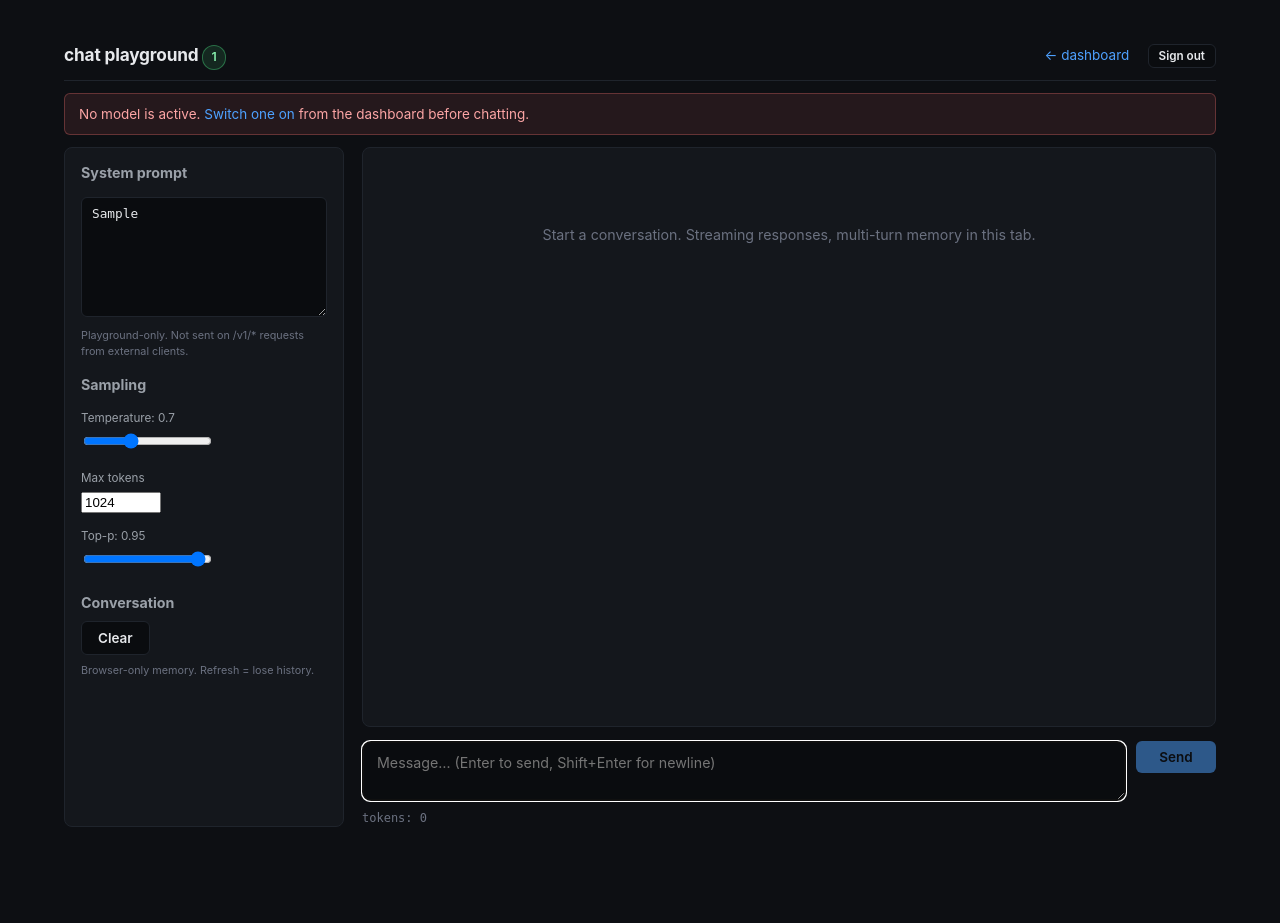
After one commit to Alexander-Ollman/qwen3.6-on-rtx3090, a FastAPI app: template control/app/templates/chat.html in a window 1280 px wide. The commit adds this page. Run offline with FastAPI, Linux system fonts and the light colour scheme; the template is opened without the code that fills it: most values are stand-ins (such as "Sample title", 1, 10 or a date in 2020); parts of the project's set-up code (start-up, migrations or seed data) failed here and were passed over.

Commit message:
control: add /chat playground, admin system-prompt, agent-config docs
Three additions, all behind the existing session-or-bearer auth:

1. /chat playground (multi-turn streaming chat).
   - Browser-only memory (no SQLite, no per-user persistence).
   - Streaming via fetch + ReadableStream, parses OpenAI SSE format.
   - Renders Qwen3's `reasoning` deltas as a muted think-block, separate
     from the visible content.
   - Temperature, top-p, max-tokens controls. Stop button. Clear button.
   - Live throughput estimate (chars/4 ÷ elapsed) for sanity-checking.

2. Default system prompt admin (dashboard "Playground defaults" card).
   - Stored in SQLite state table. Session-only auth (same gate as
     password change / token rotation).
   - Pre-fills the /chat playground's system field.
   - Explicitly NOT injected into /v1/* traffic from external clients —
     they always control their own system message. The card and README
     both call this out, since coding agents (OpenCode, Continue,
     Claude Code) rely on their own system prompts for tool schemas.

3. control/README.md: "Configuring coding agents" section with concrete
   copy-paste configs for OpenCode, Continue, Cursor, Claude Code,
   OpenWebUI, plus a Compatibility Matrix and a Path B fallback for
   older Claude Code versions that need Anthropic-format translation
   (LiteLLM bridge). Also documents the Claude-Code-via-Ollama anti-pattern.

```diff
--- a/control/app/main.py
+++ b/control/app/main.py
@@ -282,6 +282,54 @@ async def api_change_password(
     return JSONResponse({"ok": True})
 
 
+# ---------- Default playground system prompt --------------------------------
+# Stored in the state table. Pre-fills the /chat playground only; NEVER
+# injected into /v1/* traffic from external clients.
+
+SYSTEM_PROMPT_KEY = "playground_system_prompt"
+
+
+@app.get("/api/admin/system-prompt")
+async def api_get_system_prompt(request: Request) -> Response:
+    if not auth.is_session_authenticated(request):
+        return JSONResponse({"error": "session required"}, status_code=401)
+    return JSONResponse({"prompt": db.get_state(SYSTEM_PROMPT_KEY) or ""})
+
+
+@app.put("/api/admin/system-prompt")
+async def api_set_system_prompt(request: Request) -> Response:
+    if not auth.is_session_authenticated(request):
+        return JSONResponse({"error": "session required"}, status_code=401)
+    body = await request.json()
+    prompt = (body or {}).get("prompt", "")
+    if not isinstance(prompt, str):
+        return JSONResponse({"error": "prompt must be a string"}, status_code=400)
+    if len(prompt) > 16000:
+        return JSONResponse({"error": "prompt too long (>16k chars)"}, status_code=400)
+    db.set_state(SYSTEM_PROMPT_KEY, prompt)
+    return JSONResponse({"ok": True, "length": len(prompt)})
+
+
+# ---------- /chat playground ---------------------------------------------
+
+@app.get("/chat", response_class=HTMLResponse)
+async def chat_playground(request: Request) -> Response:
+    redirect = auth.require_auth_or_redirect(request)
+    if redirect:
+        return redirect
+    return templates.TemplateResponse(
+        "chat.html",
+        {
+            "request": request,
+            "api_token": auth.read_api_token(),
+            "served_model_id": orchestrator.served_model_id() or "",
+            "active_profile": orchestrator.state.active_profile,
+            "default_system_prompt": db.get_state(SYSTEM_PROMPT_KEY) or "",
+            "is_active": orchestrator.state.status == Status.ACTIVE,
+        },
+    )
+
+
 # ---------- /v1 catch-all proxy --------------------------------------------
 
 @app.api_route("/v1/{rest_path:path}", methods=["GET", "POST", "PUT", "DELETE", "PATCH"])
--- /dev/null
+++ b/control/app/templates/chat.html
@@ -0,0 +1,367 @@
+<!DOCTYPE html>
+<html lang="en">
+<head>
+<meta charset="UTF-8">
+<meta name="viewport" content="width=device-width, initial-scale=1">
+<title>qwen-control — chat playground</title>
+<link rel="stylesheet" href="/static/style.css">
+<style>
+  /* Chat-specific styles (kept here so the main stylesheet stays focused) */
+  .chat-shell { display: grid; grid-template-columns: 280px 1fr; gap: 18px; height: calc(100vh - 120px); }
+  @media (max-width: 880px) { .chat-shell { grid-template-columns: 1fr; height: auto; } }
+
+  .chat-side {
+    background: var(--bg-elev);
+    border: 1px solid var(--rule);
+    border-radius: 8px;
+    padding: 14px 16px;
+    overflow-y: auto;
+  }
+  .chat-side h3 { font-size: 0.95em; margin: 0 0 8px; color: var(--fg-dim); }
+  .chat-side textarea {
+    width: 100%;
+    min-height: 120px;
+    background: var(--bg-code);
+    color: var(--fg);
+    border: 1px solid var(--rule);
+    border-radius: 6px;
+    padding: 8px 10px;
+    font-family: "JetBrains Mono", monospace;
+    font-size: 0.85em;
+    resize: vertical;
+  }
+  .chat-side .field { margin: 14px 0; }
+  .chat-side .row-inline { display: flex; gap: 10px; align-items: center; }
+  .chat-side input[type=number], .chat-side input[type=range] { flex: 1; }
+
+  .chat-main { display: flex; flex-direction: column; min-height: 0; }
+  .chat-log {
+    flex: 1;
+    background: var(--bg-elev);
+    border: 1px solid var(--rule);
+    border-radius: 8px;
+    padding: 16px 20px;
+    overflow-y: auto;
+    margin-bottom: 14px;
+  }
+
+  .msg { margin: 14px 0; padding: 10px 14px; border-radius: 8px; line-height: 1.55; white-space: pre-wrap; word-wrap: break-word; }
+  .msg.user { background: rgba(78, 161, 255, 0.08); border: 1px solid rgba(78, 161, 255, 0.25); }
+  .msg.assistant { background: var(--bg-code); border: 1px solid var(--rule); }
+  .msg.assistant.streaming::after { content: "▍"; color: var(--accent); animation: blink 1s steps(2) infinite; }
+  @keyframes blink { 50% { opacity: 0; } }
+  .msg .role { font-size: 0.75em; font-weight: 600; color: var(--fg-mute); text-transform: uppercase; letter-spacing: 0.04em; margin-bottom: 4px; }
+  .msg .role.assistant { color: var(--accent); }
+  .msg .role.user { color: #93c5fd; }
+
+  .msg .think { display: block; font-size: 0.85em; color: var(--fg-mute); border-left: 2px solid var(--rule); padding-left: 10px; margin: 6px 0; font-style: italic; opacity: 0.85; }
+
+  .chat-empty { text-align: center; color: var(--fg-mute); padding: 60px 20px; font-size: 0.95em; }
+
+  .chat-input-row { display: flex; gap: 10px; }
+  .chat-input-row textarea {
+    flex: 1;
+    background: var(--bg-code);
+    color: var(--fg);
+    border: 1px solid var(--rule);
+    border-radius: 8px;
+    padding: 12px 14px;
+    font-family: inherit;
+    font-size: 0.95em;
+    resize: vertical;
+    min-height: 60px;
+    max-height: 240px;
+  }
+  .chat-input-row .send-col { display: flex; flex-direction: column; gap: 6px; }
+  .chat-input-row button { white-space: nowrap; min-width: 80px; }
+
+  .chat-stats { display: flex; gap: 14px; font-size: 0.8em; color: var(--fg-mute); margin-top: 8px; }
+  .chat-stats span { font-family: "JetBrains Mono", monospace; }
+
+  .pill-inline { font-size: 0.72em; padding: 2px 8px; }
+  .header-bar { display: flex; justify-content: space-between; align-items: center; padding: 10px 0; border-bottom: 1px solid var(--rule); margin-bottom: 12px; }
+  .header-bar h1 { margin: 0; font-size: 1.15em; }
+  .header-bar .links a { margin-left: 14px; font-size: 0.9em; }
+
+  .warning-bar { background: rgba(248, 113, 113, 0.1); border: 1px solid rgba(248, 113, 113, 0.3); color: #fca5a5; padding: 10px 14px; border-radius: 6px; margin-bottom: 12px; font-size: 0.9em; }
+</style>
+</head>
+<body>
+<main style="max-width: 1200px;">
+  <div class="header-bar">
+    <h1>chat playground
+      {% if active_profile %}
+        <span class="pill active pill-inline">{{ served_model_id }}</span>
+      {% else %}
+        <span class="pill off pill-inline">no model active</span>
+      {% endif %}
+    </h1>
+    <div class="links">
+      <a href="/">← dashboard</a>
+      <form method="post" action="/logout" style="display: inline; margin-left: 14px;">
+        <button type="submit" class="btn secondary" style="padding: 4px 10px; font-size: 0.78em;">Sign out</button>
+      </form>
+    </div>
+  </div>
+
+  {% if not is_active %}
+  <div class="warning-bar">
+    No model is active. <a href="/">Switch one on</a> from the dashboard before chatting.
+  </div>
+  {% endif %}
+
+  <div class="chat-shell">
+    <aside class="chat-side">
+      <h3>System prompt</h3>
+      <div class="field">
+        <textarea id="system-prompt" placeholder="Optional system message…">{{ default_system_prompt }}</textarea>
+        <p class="muted" style="font-size: 0.72em; margin: 4px 0 0;">Playground-only. Not sent on /v1/* requests from external clients.</p>
+      </div>
+
+      <h3>Sampling</h3>
+      <div class="field">
+        <label class="muted" style="font-size: 0.78em;">Temperature: <span id="temp-val">0.7</span></label>
+        <input type="range" id="temperature" min="0" max="2" step="0.05" value="0.7">
+      </div>
+      <div class="field">
+        <label class="muted" style="font-size: 0.78em;">Max tokens</label>
+        <input type="number" id="max-tokens" value="1024" min="1" max="32768">
+      </div>
+      <div class="field">
+        <label class="muted" style="font-size: 0.78em;">Top-p: <span id="topp-val">0.95</span></label>
+        <input type="range" id="top_p" min="0" max="1" step="0.01" value="0.95">
+      </div>
+
+      <h3 style="margin-top: 18px;">Conversation</h3>
+      <div class="row-inline">
+        <button class="btn secondary" id="clear-btn" type="button">Clear</button>
+      </div>
+      <p class="muted" style="font-size: 0.72em; margin-top: 8px;">Browser-only memory. Refresh = lose history.</p>
+    </aside>
+
+    <section class="chat-main">
+      <div id="chat-log" class="chat-log">
+        <div id="chat-empty" class="chat-empty">
+          Start a conversation. Streaming responses, multi-turn memory in this tab.
+        </div>
+      </div>
+      <div class="chat-input-row">
+        <textarea id="user-input" placeholder="Message… (Enter to send, Shift+Enter for newline)" rows="2"></textarea>
+        <div class="send-col">
+          <button class="btn" id="send-btn" type="button" {% if not is_active %}disabled{% endif %}>Send</button>
+          <button class="btn secondary" id="stop-btn" type="button" style="display: none;">Stop</button>
+        </div>
+      </div>
+      <div class="chat-stats" id="chat-stats">
+        <span id="stat-tokens">tokens: 0</span>
+        <span id="stat-elapsed"></span>
+        <span id="stat-tps"></span>
+      </div>
+    </section>
+  </div>
+</main>
+
+<script>
+(function () {
+  const API_TOKEN = "{{ api_token }}";
+  const MODEL_ID = "{{ served_model_id }}" || "qwen36-27b";
+
+  const log = document.getElementById('chat-log');
+  const empty = document.getElementById('chat-empty');
+  const input = document.getElementById('user-input');
+  const sendBtn = document.getElementById('send-btn');
+  const stopBtn = document.getElementById('stop-btn');
+  const clearBtn = document.getElementById('clear-btn');
+  const sysPromptEl = document.getElementById('system-prompt');
+  const tempEl = document.getElementById('temperature');
+  const tempVal = document.getElementById('temp-val');
+  const toppEl = document.getElementById('top_p');
+  const toppVal = document.getElementById('topp-val');
+  const maxTokEl = document.getElementById('max-tokens');
+  const statTokens = document.getElementById('stat-tokens');
+  const statElapsed = document.getElementById('stat-elapsed');
+  const statTps = document.getElementById('stat-tps');
+
+  // History is just an array of {role, content}. System prompt is rebuilt on each send.
+  let history = [];
+  let abortController = null;
+
+  tempEl.addEventListener('input', () => tempVal.textContent = tempEl.value);
+  toppEl.addEventListener('input', () => toppVal.textContent = toppEl.value);
+
+  function escapeHtml(s) {
+    return s.replace(/[&<>"]/g, c => ({'&':'&amp;','<':'&lt;','>':'&gt;','"':'&quot;'}[c]));
+  }
+
+  function appendMessage(role, content, opts) {
+    if (empty) empty.style.display = 'none';
+    const el = document.createElement('div');
+    el.className = 'msg ' + role + (opts && opts.streaming ? ' streaming' : '');
+    const r = document.createElement('div');
+    r.className = 'role ' + role;
+    r.textContent = role;
+    el.appendChild(r);
+    const body = document.createElement('div');
+    body.className = 'body';
+    body.textContent = content;
+    el.appendChild(body);
+    log.appendChild(el);
+    log.scrollTop = log.scrollHeight;
+    return body;
+  }
+
+  function clearChat() {
+    history = [];
+    log.innerHTML = '';
+    log.appendChild(empty);
+    empty.style.display = 'block';
+    statTokens.textContent = 'tokens: 0';
+    statElapsed.textContent = '';
+    statTps.textContent = '';
+  }
+  clearBtn.addEventListener('click', clearChat);
+
+  // Send on Enter (Shift+Enter for newline)
+  input.addEventListener('keydown', (e) => {
+    if (e.key === 'Enter' && !e.shiftKey) { e.preventDefault(); send(); }
+  });
+  sendBtn.addEventListener('click', send);
+  stopBtn.addEventListener('click', () => { if (abortController) abortController.abort(); });
+
+  async function send() {
+    const text = input.value.trim();
+    if (!text) return;
+    input.value = '';
+
+    // Render the user message
+    appendMessage('user', text);
+    history.push({ role: 'user', content: text });
+
+    // Prepare assistant placeholder
+    const bodyEl = appendMessage('assistant', '', { streaming: true });
+
+    sendBtn.disabled = true;
+    stopBtn.style.display = 'inline-block';
+
+    // Build messages: optional system + history
+    const sys = sysPromptEl.value.trim();
+    const messages = [];
+    if (sys) messages.push({ role: 'system', content: sys });
+    messages.push(...history);
+
+    abortController = new AbortController();
+    const t0 = performance.now();
+    let totalChars = 0;
+
+    try {
+      const resp = await fetch('/v1/chat/completions', {
+        method: 'POST',
+        headers: {
+          'Content-Type': 'application/json',
+          'Authorization': 'Bearer ' + API_TOKEN,
+        },
+        body: JSON.stringify({
+          model: MODEL_ID,
+          messages,
+          stream: true,
+          temperature: parseFloat(tempEl.value),
+          top_p: parseFloat(toppEl.value),
+          max_tokens: parseInt(maxTokEl.value, 10),
+        }),
+        signal: abortController.signal,
+      });
+      if (!resp.ok) {
+        const errText = await resp.text();
+        bodyEl.textContent = `[HTTP ${resp.status}] ${errText.slice(0, 500)}`;
+        bodyEl.parentElement.classList.remove('streaming');
+        history.pop();  // don't keep the failed turn in history
+        return;
+      }
+
+      const reader = resp.body.getReader();
+      const decoder = new TextDecoder();
+      let buffer = '';
+      let assistantText = '';
+      let reasoningText = '';
+
+      while (true) {
+        const { value, done } = await reader.read();
+        if (done) break;
+        buffer += decoder.decode(value, { stream: true });
+        // SSE: lines, "data: ..." per chunk, blank line separates events.
+        const lines = buffer.split('\n');
+        buffer = lines.pop() || '';
+        for (const line of lines) {
+          if (!line.startsWith('data:')) continue;
+          const payload = line.slice(5).trim();
+          if (payload === '[DONE]') continue;
+          try {
+            const obj = JSON.parse(payload);
+            const delta = obj.choices?.[0]?.delta;
+            if (!delta) continue;
+            // Qwen3 thinking mode: `reasoning` field on the delta
+            if (delta.reasoning) {
+              reasoningText += delta.reasoning;
+              renderAssistantBody(bodyEl, reasoningText, assistantText);
+            }
+            if (delta.content) {
+              assistantText += delta.content;
+              totalChars += delta.content.length;
+              renderAssistantBody(bodyEl, reasoningText, assistantText);
+            }
+          } catch (e) {
+            // Ignore malformed chunks
+          }
+          log.scrollTop = log.scrollHeight;
+        }
+        // live stats
+        const elapsedMs = performance.now() - t0;
+        statElapsed.textContent = `elapsed: ${(elapsedMs / 1000).toFixed(1)}s`;
+        if (assistantText.length > 0) {
+          // Rough chars-per-sec → token approximation (~4 chars/token)
+          const approxTokens = Math.round(assistantText.length / 4);
+          statTokens.textContent = `tokens (est): ${approxTokens}`;
+          if (elapsedMs > 100) {
+            statTps.textContent = `~${(approxTokens * 1000 / elapsedMs).toFixed(1)} tok/s`;
+          }
+        }
+      }
+
+      bodyEl.parentElement.classList.remove('streaming');
+      history.push({ role: 'assistant', content: assistantText });
+    } catch (e) {
+      if (e.name === 'AbortError') {
+        bodyEl.textContent += '\n\n[stopped]';
+      } else {
+        bodyEl.textContent = '[error] ' + (e.message || e);
+      }
+      bodyEl.parentElement.classList.remove('streaming');
+    } finally {
+      abortController = null;
+      sendBtn.disabled = !{{ "true" if is_active else "false" }};
+      stopBtn.style.display = 'none';
+      input.focus();
+    }
+  }
+
+  function renderAssistantBody(bodyEl, reasoning, content) {
+    // Render reasoning (thinking) as a muted italic block, then content.
+    bodyEl.innerHTML = '';
+    if (reasoning) {
+      const r = document.createElement('div');
+      r.className = 'think';
+      r.textContent = reasoning;
+      bodyEl.appendChild(r);
+    }
+    if (content) {
+      const c = document.createElement('div');
+      c.textContent = content;
+      bodyEl.appendChild(c);
+    }
+  }
+
+  input.focus();
+})();
+</script>
+</body>
+</html>
```
Also changed, not shown: control/app/templates/index.html (+54 -0 lines), control/README.md.
